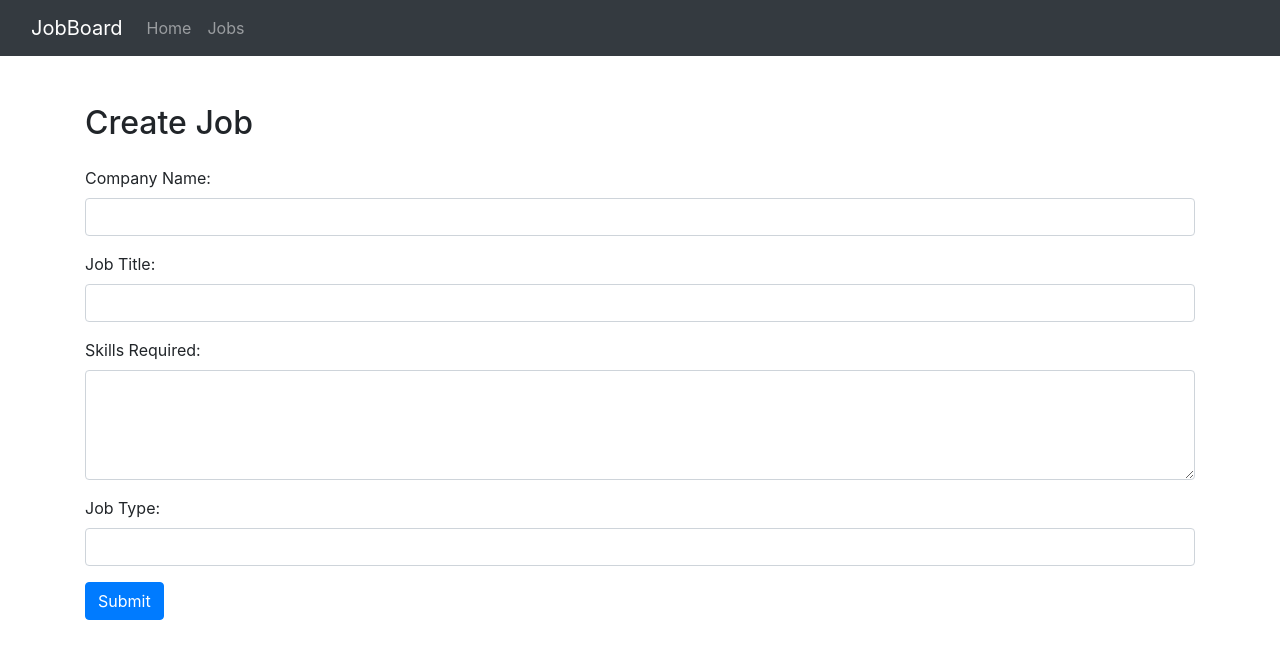
After one commit to Namraa310806/DjangoJobBoard, a Django app: page /job/create/ in a window 1280 px wide. The commit adds this page. Shown: the top 659 px of the page. Run offline with Django 5.2, Linux system fonts and the light colour scheme; some libraries are stand-ins or nearby versions.

Commit message:
Job created

```diff
--- a/jobs/models.py
+++ b/jobs/models.py
@@ -9,7 +9,7 @@ class Job(models.Model):
     Job_type = models.CharField(max_length=30)
 
     def __str__(self):
-        return self.Job_title
+        return f"{self.Company}-{self.Job_title}"
 
 
 
@@ -22,8 +22,7 @@ class Application(models.Model):
     cover_letter = models.TextField()
     linkedin = models.URLField(blank=True, null=True)
     submitted_at = models.DateTimeField(auto_now_add=True)
-    job = models.ForeignKey(Job, on_delete=models.CASCADE, default=1)  # Set a default value
-
+    job = models.IntegerField()
 
     def __str__(self):
         return f"{self.full_name} - {self.position}"
--- a/jobs/urls.py
+++ b/jobs/urls.py
@@ -5,7 +5,8 @@ from jobs import views
 urlpatterns = [
     path('',views.home),
     path('jobs/',views.jobs),
-    path('form/<str:com>/<str:tit>/<int:no>',views.form),
-    path('jobs/<str:slug>',views.detail)
+    path('job/apply/<str:com>/<str:tit>/<int:no>',views.userform),
+    path('jobs/<str:slug>',views.detail),
+    path('job/create/',views.companyform)
 
 ]
--- a/jobs/views.py
+++ b/jobs/views.py
@@ -14,7 +14,7 @@ def jobs(request):
     context = {'job':job}
     return render(request,"jobs.html",context)
 
-def form(request,com,tit,no):
+def userform(request,com,tit,no):
     context={'success':False,'Company':com,'pos':tit}
     if request.method == "POST":
         full_name=request.POST['full_name']
@@ -26,8 +26,20 @@ def form(request,com,tit,no):
         applicant=Application(full_name=full_name,email=email,phone=phone,position=tit,resume=resume,cover_letter=cover_letter,linkedin=linkedin,job=no)
         applicant.save()
         context={'success':True,'Company':com,'pos':tit}
-    return render(request,"form.html",context)
+    return render(request,"userform.html",context)
 
 def detail(request,slug):
     job=Job.objects.filter(Job_title=slug)
     return render(request,'detail.html',{'job':job, 'slug':slug})
+
+def companyform(request):
+    context={'success':False}
+    if request.method=="POST":
+        company=request.POST['company']
+        job_title=request.POST['job_title']
+        skills_required=request.POST['skills_required']
+        job_type=request.POST['job_type']
+        j1= Job(Company=company,Job_title=job_title,Skills_required=skills_required,Job_type=job_type)
+        j1.save()
+        context={'success':True}
+    return render(request,"companyform.html",context)
--- /dev/null
+++ b/templates/companyform.html
@@ -0,0 +1,58 @@
+<!DOCTYPE html>
+<html lang="en">
+<head>
+    <meta charset="UTF-8">
+    <meta name="viewport" content="width=device-width, initial-scale=1.0">
+    <title>Create Job</title>
+    <link rel="stylesheet" href="https://stackpath.bootstrapcdn.com/bootstrap/4.5.2/css/bootstrap.min.css">
+</head>
+<body>
+    <nav class="navbar navbar-expand-lg navbar-dark bg-dark">
+        <div class="container-fluid">
+          <a class="navbar-brand" href="/">JobBoard</a>
+          <button class="navbar-toggler" type="button" data-bs-toggle="collapse" data-bs-target="#navbarSupportedContent" aria-controls="navbarSupportedContent" aria-expanded="false" aria-label="Toggle navigation">
+            <span class="navbar-toggler-icon"></span>
+          </button>
+          <div class="collapse navbar-collapse" id="navbarSupportedContent">
+            <ul class="navbar-nav me-auto mb-2 mb-lg-0">
+              <li class="nav-item">
+                <a class="nav-link " aria-current="page" href="/">Home</a>
+              </li>
+              <li class="nav-item">
+                <a class="nav-link" href="/jobs">Jobs</a>
+              </li>
+            </ul>
+          </div>
+        </div>
+    </nav>
+    {% if success  %}
+    <div class="alert alert-success" role="alert">
+        Job Created Successfully
+      <button type="button" class="btn-close" data-bs-dismiss="alert" aria-label="Close"></button>
+      </div>
+      {% endif %}
+    <div class="container mt-5">
+        <h2 class="mb-4">Create Job</h2>
+        <form method="post">
+            {% csrf_token %}
+            <div class="form-group">
+                <label for="company">Company Name:</label>
+                <input type="text" class="form-control" id="company" name="company" required>
+            </div>
+            <div class="form-group">
+                <label for="job_title">Job Title:</label>
+                <input type="text" class="form-control" id="job_title" name="job_title" required>
+            </div>
+            <div class="form-group">
+                <label for="skills_required">Skills Required:</label>
+                <textarea class="form-control" id="skills_required" name="skills_required" rows="4" required></textarea>
+            </div>
+            <div class="form-group">
+                <label for="job_type">Job Type:</label>
+                <input type="text" class="form-control" id="job_type" name="job_type" required>
+            </div>
+            <button type="submit" class="btn btn-primary">Submit</button>
+        </form>
+    </div>
+</body>
+</html>
--- a/templates/detail.html
+++ b/templates/detail.html
@@ -19,7 +19,7 @@
                               <h2 class="card-title">{{ jobs.Job_title }}</h2>
                               <p class="card-text">{{ jobs.Company }}</p>
                               <p class="card-text">{{ jobs.Skills_required }}</p>
-                              <a href="/form/{{jobs.Company}}/{{jobs.Job_title}}/{{jobs.sno}}" class="btn btn-primary">Apply Now</a>
+                              <a href="/job/apply/{{jobs.Company}}/{{jobs.Job_title}}/{{jobs.sno}}" class="btn btn-primary">Apply Now</a>
                           </div>
                       </div>
                   </div>
```
Also changed, not shown: templates/home.html (+18 -6 lines), db.sqlite3, jobs/migrations/0005_alter_application_job.py (added), jobs/migrations/0006_alter_application_job.py (added), templates/userform.html (renamed from templates/form.html).
